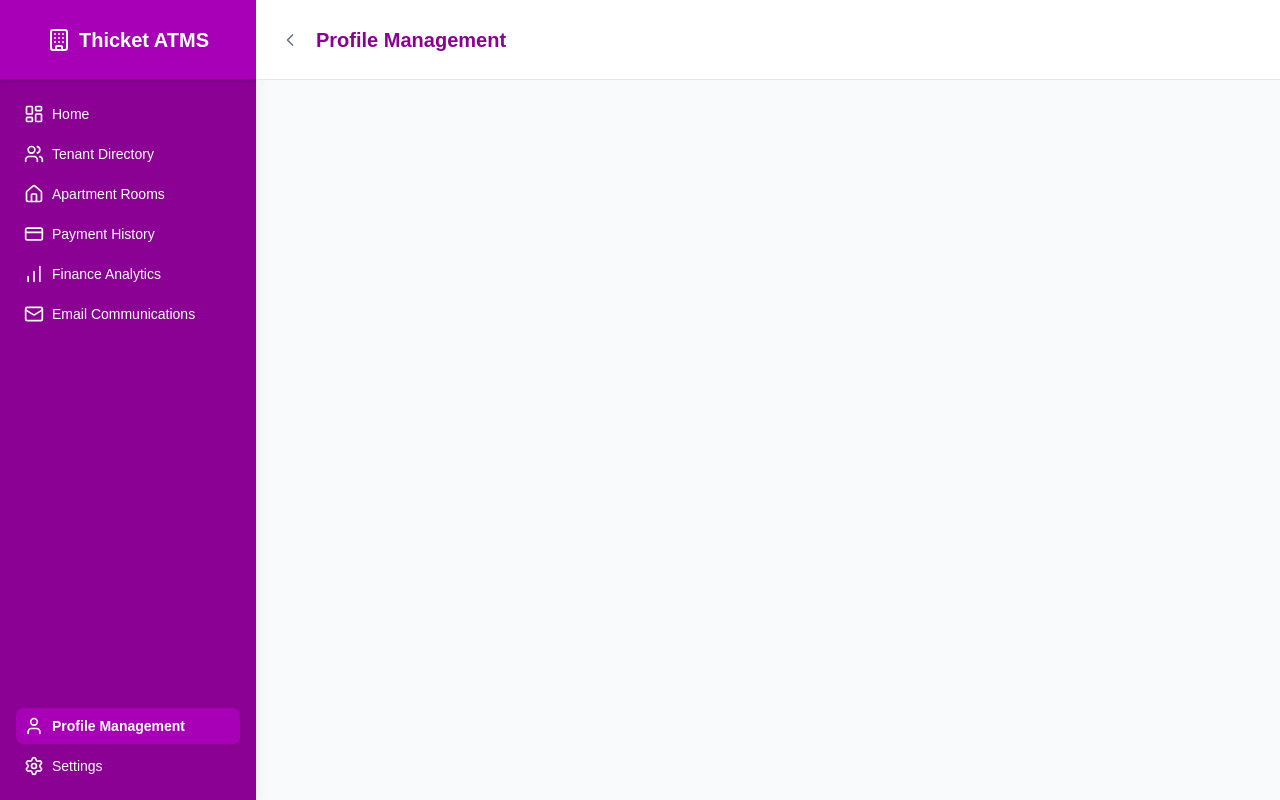
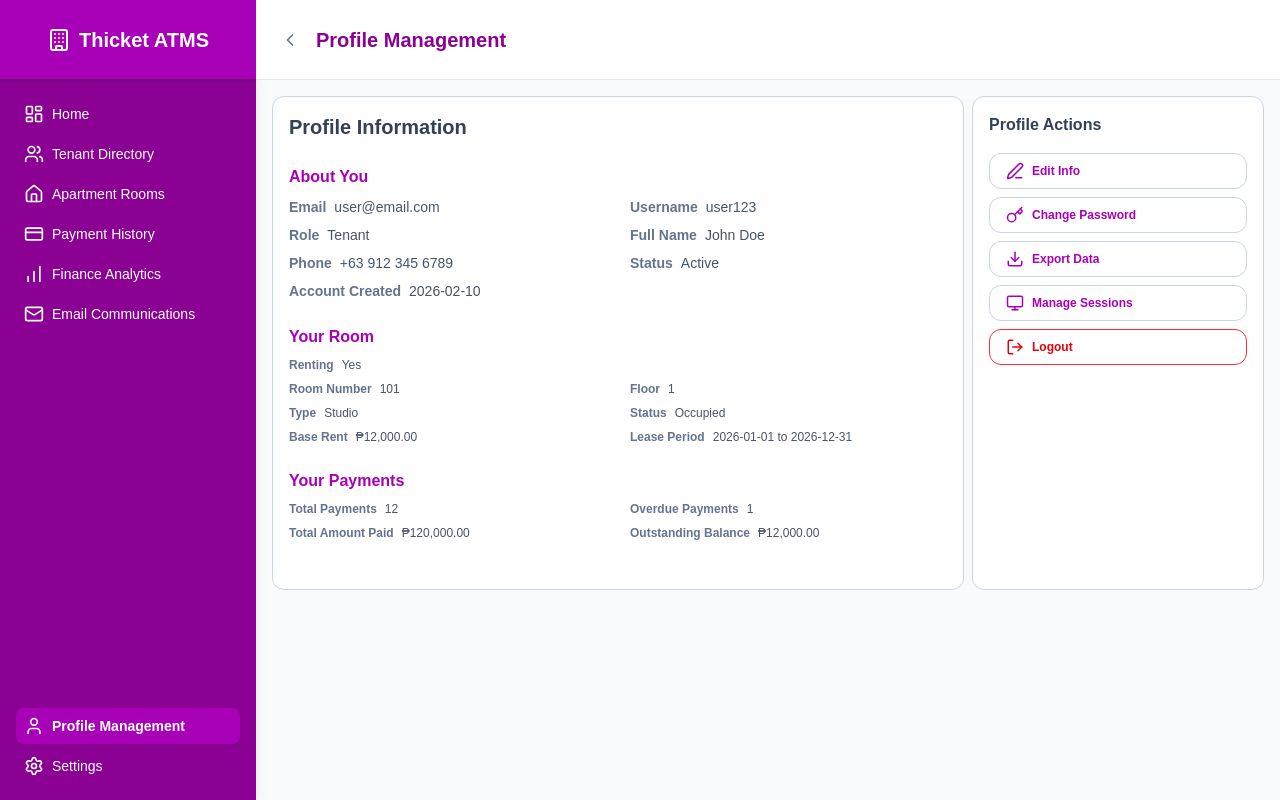
Before and after one commit to migodbtc/qualisync-devops-qa, a Next.js app in the folder web/: page /profile in a window 1280 px wide. Built offline with nearby package versions, Linux system fonts and the light colour scheme.

Commit message:
Added basic formatting for the profile page

```diff
--- a/web/src/app/(dashboard)/profile/page.tsx
+++ b/web/src/app/(dashboard)/profile/page.tsx
@@ -1,7 +1,137 @@
-import { redirect } from "next/navigation";
-import React from "react";
+
+import { Edit3, Key, LogOut, Download, Monitor } from "lucide-react";
 
 export default function ProfilePage() {
-
-  return <div>{/* Profile Management content here */}</div>;
+  return (
+    <div className="w-full h-fit grid grid-cols-10 gap-2 mb-12">
+      {/* 70% Main Card: Edit/View User Info */}
+      <div className="col-span-7 flex flex-col gap-2">
+        <div className="bg-white rounded-xl p-4 pb-12 border border-slate-300 flex flex-col gap-6">
+          <h2 className="text-xl font-bold text-slate-700">Profile Information</h2>
+          {/* About You Section */}
+          <div>
+            <h3 className="text-md font-bold text-fuchsia-700 mb-2">About You</h3>
+            <div className="grid grid-cols-2 gap-x-6 gap-y-2">
+              <div className="flex flex-row items-center gap-2">
+                <span className="font-bold text-sm text-slate-500">Email</span>
+                <span className="text-sm text-slate-600">user@email.com</span>
+              </div>
+              <div className="flex flex-row items-center gap-2">
+                <span className="font-bold text-sm text-slate-500">Username</span>
+                <span className="text-sm text-slate-600">user123</span>
+              </div>
+              <div className="flex flex-row items-center gap-2">
+                <span className="font-bold text-sm text-slate-500">Role</span>
+                <span className="text-sm text-slate-600">Tenant</span>
+              </div>
+              <div className="flex flex-row items-center gap-2">
+                <span className="font-bold text-sm text-slate-500">Full Name</span>
+                <span className="text-sm text-slate-600">John Doe</span>
+              </div>
+              <div className="flex flex-row items-center gap-2">
+                <span className="font-bold text-sm text-slate-500">Phone</span>
+                <span className="text-sm text-slate-600">+63 912 345 6789</span>
+              </div>
+              <div className="flex flex-row items-center gap-2">
+                <span className="font-bold text-sm text-slate-500">Status</span>
+                <span className="text-sm text-slate-600">Active</span>
+              </div>
+              <div className="flex flex-row items-center gap-2">
+                <span className="font-bold text-sm text-slate-500">Account Created</span>
+                <span className="text-sm text-slate-600">2026-02-10</span>
+              </div>
+            </div>
+          </div>
+          {/* Your Room Section */}
+          <div>
+            <h3 className="text-md font-bold text-fuchsia-700 mb-2">Your Room</h3>
+            {/* Renting status - first info */}
+            <div className="mb-2">
+              <div className="flex flex-row items-center gap-2">
+                <span className="font-bold text-xs text-slate-500">Renting</span>
+                <span className="text-xs text-slate-600">Yes</span>
+              </div>
+            </div>
+            {/* If renting, show rest of info */}
+            {/* Replace 'Yes' with 'No' to hide below */}
+            {true && (
+              <>
+                <div className="grid grid-cols-2 gap-x-6 gap-y-2">
+                  <div className="flex flex-row items-center gap-2">
+                    <span className="font-bold text-xs text-slate-500">Room Number</span>
+                    <span className="text-xs text-slate-600">101</span>
+                  </div>
+                  <div className="flex flex-row items-center gap-2">
+                    <span className="font-bold text-xs text-slate-500">Floor</span>
+                    <span className="text-xs text-slate-600">1</span>
+                  </div>
+                  <div className="flex flex-row items-center gap-2">
+                    <span className="font-bold text-xs text-slate-500">Type</span>
+                    <span className="text-xs text-slate-600">Studio</span>
+                  </div>
+                  <div className="flex flex-row items-center gap-2">
+                    <span className="font-bold text-xs text-slate-500">Status</span>
+                    <span className="text-xs text-slate-600">Occupied</span>
+                  </div>
+                  <div className="flex flex-row items-center gap-2">
+                    <span className="font-bold text-xs text-slate-500">Base Rent</span>
+                    <span className="text-xs text-slate-600">₱12,000.00</span>
+                  </div>
+                  <div className="flex flex-row items-center gap-2">
+                    <span className="font-bold text-xs text-slate-500">Lease Period</span>
+                    <span className="text-xs text-slate-600">2026-01-01 to 2026-12-31</span>
+                  </div>
+                </div>
+                {/* Your Payments Section */}
+                <div className="mt-6">
+                  <h3 className="text-md font-bold text-fuchsia-700 mb-2">Your Payments</h3>
+                  <div className="grid grid-cols-2 gap-x-6 gap-y-2">
+                    <div className="flex flex-row items-center gap-2">
+                      <span className="font-bold text-xs text-slate-500">Total Payments</span>
+                      <span className="text-xs text-slate-600">12</span>
+                    </div>
+                    <div className="flex flex-row items-center gap-2">
+                      <span className="font-bold text-xs text-slate-500">Overdue Payments</span>
+                      <span className="text-xs text-slate-600">1</span>
+                    </div>
+                    <div className="flex flex-row items-center gap-2">
+                      <span className="font-bold text-xs text-slate-500">Total Amount Paid</span>
+                      <span className="text-xs text-slate-600">₱120,000.00</span>
+                    </div>
+                    <div className="flex flex-row items-center gap-2">
+                      <span className="font-bold text-xs text-slate-500">Outstanding Balance</span>
+                      <span className="text-xs text-slate-600">₱12,000.00</span>
+                    </div>
+                  </div>
+                </div>
+              </>
+            )}
+          </div>
+        </div>
+      </div>
+      {/* 30% Side Card: Quick Details/Actions */}
+      <div className="col-span-3 flex flex-col gap-2">
+        <div className="bg-white rounded-xl p-4 border border-slate-300 flex flex-col h-full">
+          <h2 className="text-md font-bold text-slate-700 mb-4">Profile Actions</h2>
+          <div className="flex flex-col gap-2">
+            <button className="flex flex-row items-center gap-2 px-4 py-2 rounded-xl bg-white border border-slate-300 text-fuchsia-700 text-xs font-semibold hover:bg-fuchsia-50 hover:border-fuchsia-700 hover:text-fuchsia-800 transition-colors cursor-pointer">
+              <Edit3 size={18} className="text-fuchsia-700" /> Edit Info
+            </button>
+            <button className="flex flex-row items-center gap-2 px-4 py-2 rounded-xl bg-white border border-slate-300 text-fuchsia-700 text-xs font-semibold hover:bg-fuchsia-50 hover:border-fuchsia-700 hover:text-fuchsia-800 transition-colors cursor-pointer">
+              <Key size={18} className="text-fuchsia-700" /> Change Password
+            </button>
+            <button className="flex flex-row items-center gap-2 px-4 py-2 rounded-xl bg-white border border-slate-300 text-fuchsia-700 text-xs font-semibold hover:bg-fuchsia-50 hover:border-fuchsia-700 hover:text-fuchsia-800 transition-colors cursor-pointer">
+              <Download size={18} className="text-fuchsia-700" /> Export Data
+            </button>
+            <button className="flex flex-row items-center gap-2 px-4 py-2 rounded-xl bg-white border border-slate-300 text-fuchsia-700 text-xs font-semibold hover:bg-fuchsia-50 hover:border-fuchsia-700 hover:text-fuchsia-800 transition-colors cursor-pointer">
+              <Monitor size={18} className="text-fuchsia-700" /> Manage Sessions
+            </button>
+            <button className="flex flex-row items-center gap-2 px-4 py-2 rounded-xl bg-white border border-red-500 text-red-600 text-xs font-semibold hover:bg-red-50 hover:border-red-600 hover:text-red-800 transition-colors cursor-pointer">
+              <LogOut size={18} className="text-red-600" /> Logout
+            </button>
+          </div>
+        </div>
+      </div>
+    </div>
+  );
 }
```
